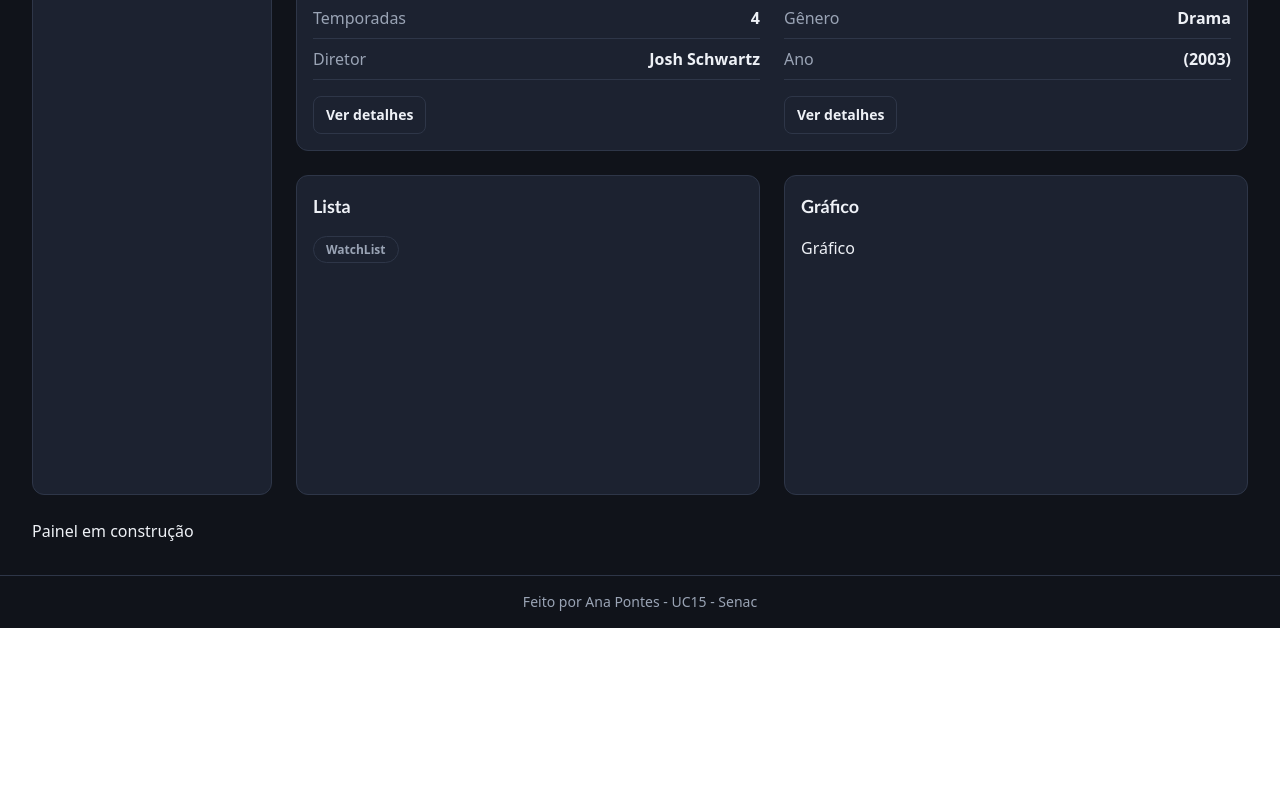
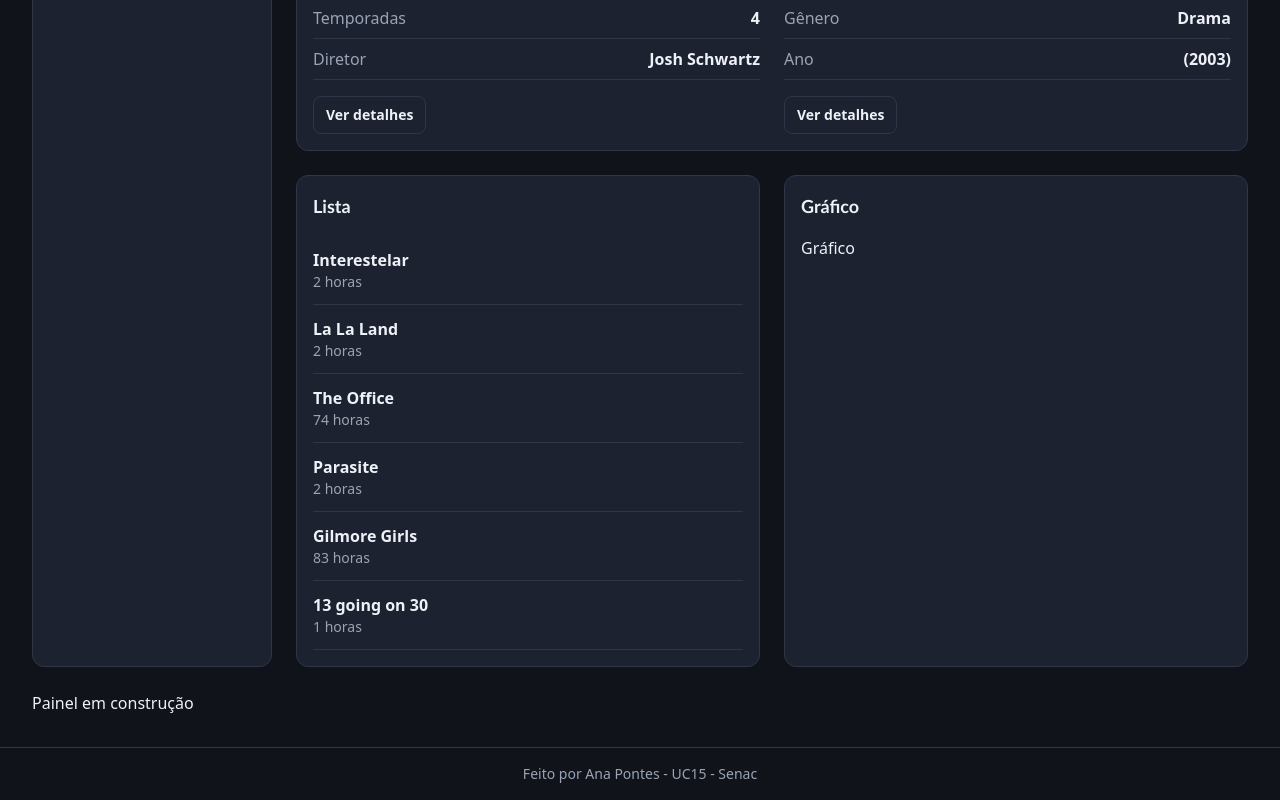
Before and after one commit to anajpontes/my-dashboard, a React (Vite) app: page / in a window 1280 px wide. Shown: the part 505-1305 px from the top of the page. Before the commit the page ends 1133 px from the top, so only its background shows below. Built offline with nearby package versions, Linux system fonts and the light colour scheme.

Commit message:
feat: render list items with map and key

```diff
--- a/src/App.jsx
+++ b/src/App.jsx
@@ -12,6 +12,15 @@ const summaryCards = [
   { id: 'watchList', title: 'WatchList', value: 318, icon:"⏱️"},
   { id: 'favorites', title: 'Favoritos', value: 17, icon:"🏆", isHighlighted: true},
   { id: 'reviews', title: 'Reviews', value: "8,5", icon:"🎞️"},
+]
+
+const movies = [
+  { id: 'interestelar', title: 'Interestelar', hours: 2, isCompleted: false },
+  { id: 'lalaland', title: 'La La Land', hours: 2, isCompleted: true },
+  { id: 'theoffice', title: 'The Office', hours: 74, isCompleted: true },
+  { id: 'parasite', title: 'Parasite', hours: 2, isCompleted: false },
+  { id: 'gilmoregirls', title: 'Gilmore Girls', hours: 83, isCompleted: false },
+  { id: '13goingon30', title: '13 going on 30', hours: 1, isCompleted: false },
 ]
 
 function App() {
@@ -54,7 +63,7 @@ function App() {
             <p>Falta 3 episodios e 2 temporadas.</p>
           </DetailsToggle>
           <DetailsToggle>
-            <p>Elenco:</p>
+            <p>Elenco Principal:</p>
             <p> • Ben McKenzie — Ryan Atwood</p>
             <p> • Adam Brody — Seth Cohen</p>
             <p> • Mischa Barton — Marissa Cooper</p>
@@ -64,7 +73,21 @@ function App() {
       </Panel>
 
       <Panel id="list" title="Lista" className="xl:min-h-80">
-        <StatusBadge label="WatchList"></StatusBadge>
+        <ul>
+          {movies.map((movie) => (
+            <li
+            key={movie.id}
+            className="flex flex-wrap items-center justify-between gap-2
+             border-b border-border py-3"
+         >
+          <div>
+            <p className="font-bold">{movie.title}</p>
+            <p className="text-sm text-muted">{movie.hours} horas</p>
+          </div>
+
+             </li>
+          ))}
+        </ul>
       </Panel>
 
       <Panel id="chart" title="Gráfico" className="xl:min-h-80">Gráfico</Panel>
```
